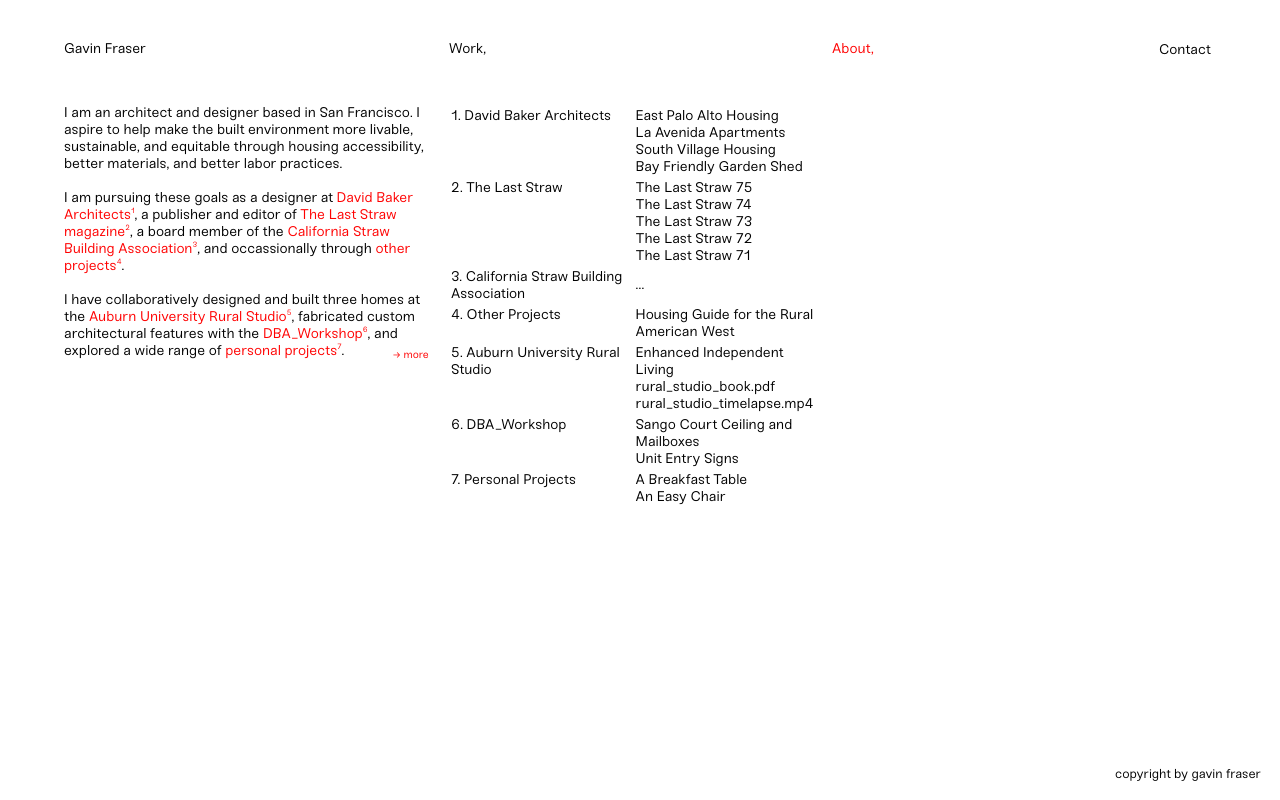
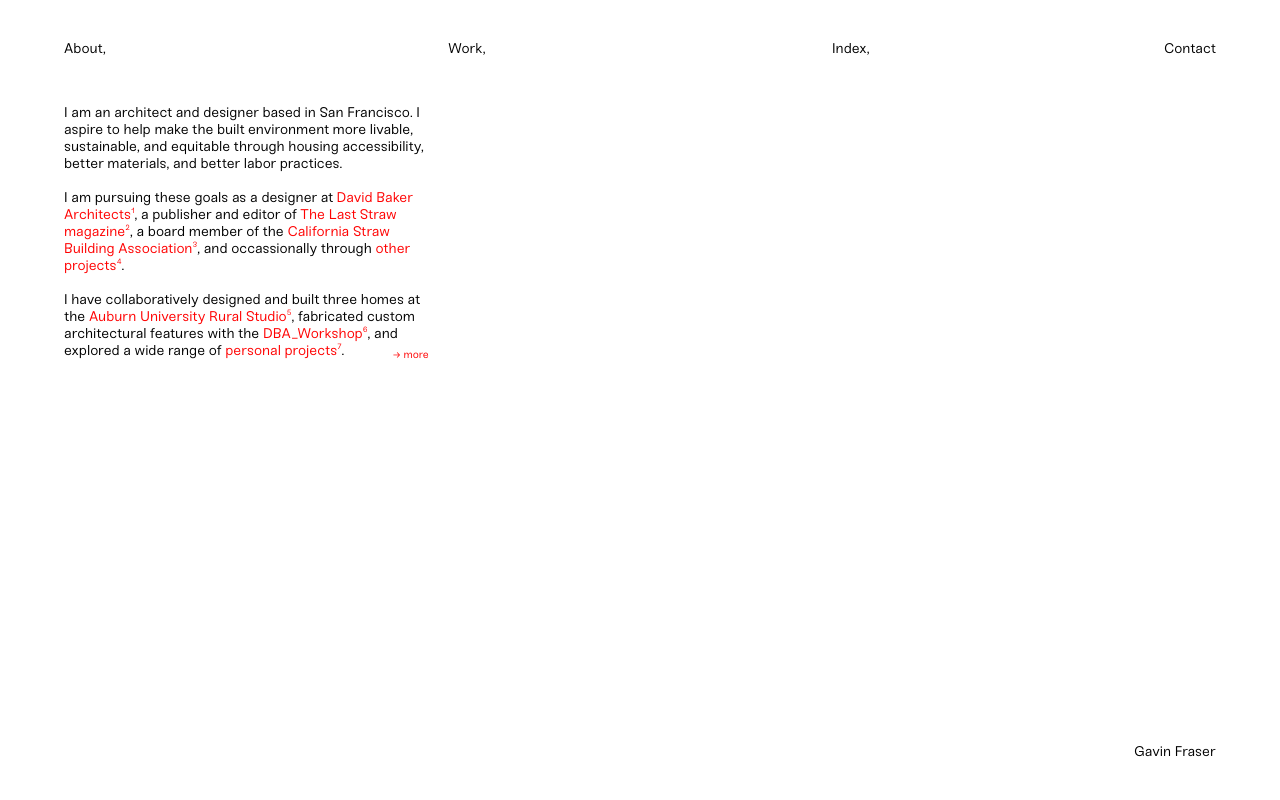
Before and after one commit to gavinlesterfraser/gavinlesterfraser.github.io, an Astro site: page / in a window 1280 px wide. Built offline with nearby package versions, Linux system fonts and the light colour scheme; Astro itself is replaced by a stand-in of ours.

Commit message:
updated header

```diff
--- a/src/components/Footer.astro
+++ b/src/components/Footer.astro
@@ -1,11 +1,11 @@
 <div class="signature">
-    <h3>copyright by gavin fraser</p>
+    <h1>Gavin Fraser</h1>
 </div>
 
 <style>
 .signature {
     position: fixed;
-    bottom: 19px;
-    right: 19px;
+    bottom: 3.09vw;
+    right: 5vw;
 }
 </style>
--- a/src/components/Header.astro
+++ b/src/components/Header.astro
@@ -1,23 +1,51 @@
 
-<div class="navigation">
-    <div class="home">
-        <a href="/"><h1>Gavin Fraser</h1></a>
-    </div>
-    <div class="navbar">
-        <table>
-            <tr>
-                <td id="work-align">
-                    <a href="/work/" class="work"><h1>Work,</h1> </a>
-                </td>
+<div class="navbar">
+    <h1>
+        <div id="nav-left">
+            <a href="/">About,</a>
+        </div>
+        <div id="nav-leftish">
+            <a href="/work/">Work,</a>
+        </div>
+        <div id="nav-rightish">
+            <a href="/project-index/">Index,</a>
+        </div>
+        <div id="nav-right">
+            <a href="/contact/">Contact</a>
+        </div>
+    </h1>
+</div>
 
-                <td id="contact-align">
-                        <a href="/contact/" class="contact"><h1>Contact</h1> </a>
-                </td>
-            </tr>
-        </table>
-    </div>
 
-    <div id="about-align">
-        <a href="/about/"><h1>About,</h1></a>
-    </div>
-</div>
+<style>
+#nav-left {
+    position: fixed;
+    left: 5vw;
+    }
+#nav-leftish {
+    position: fixed;
+	left: 35vw;
+    }
+#nav-rightish {
+    position: fixed;
+	left: 65vw;
+    }
+#nav-right {
+    position: fixed;
+    right: 5vw;
+    }
+
+.navbar {
+    position: fixed;
+	top: 3.09vw;
+    z-index: 400;
+
+    }
+.navbar a {
+	color: #000;
+    }
+.navbar a:hover {
+	color: #000;
+	text-decoration: underline;
+    }
+</style>
--- a/src/pages/index.astro
+++ b/src/pages/index.astro
@@ -31,53 +31,6 @@
 					<a href="/about/" class="more" style="float: right"> &#8594; more</a>
 				</h2>
 			</div>
-			<div class="page-two about-me">
-				<table>
-					<tr>
-						<td class="resume-left"><h2>1. David Baker Architects</h2></td>
-						<td class="resume-right">
-							<h2>
-								East Palo Alto Housing<br />La Avenida Apartments<br />South Village Housing<br />Bay
-								Friendly Garden Shed
-							</h2>
-						</td>
-					</tr>
-					<tr>
-						<td class="resume-left"><h2>2. The Last Straw</h2></td>
-						<td class="resume-right">
-							<h2>
-								The Last Straw 75<br />The Last Straw 74<br />The Last Straw 73<br />The Last Straw
-								72<br />The Last Straw 71<br />
-							</h2>
-						</td>
-					</tr>
-					<tr>
-						<td class="resume-left"><h2>3. California Straw Building Association</h2></td>
-						<td class="resume-right"><h2>...</h2></td>
-					</tr>
-					<tr>
-						<td class="resume-left"><h2>4. Other Projects</h2></td>
-						<td class="resume-right"><h2>Housing Guide for the Rural American West</h2></td>
-					</tr>
-					<tr>
-						<td class="resume-left"><h2>5. Auburn University Rural Studio</h2></td>
-						<td class="resume-right">
-							<h2>
-								Enhanced Independent Living<br />rural_studio_book.pdf<br />rural_studio_timelapse.mp4
-							</h2>
-						</td>
-					</tr>
-					<tr>
-						<td class="resume-left"><h2>6. DBA_Workshop</h2></td>
-						<td class="resume-right"><h2>Sango Court Ceiling and Mailboxes<br />Unit Entry Signs</h2></td>
-					</tr>
-					<tr>
-						<td class="resume-left"><h2>7. Personal Projects</h2></td>
-						<td class="resume-right">
-							<h2>A Breakfast Table<br />An Easy Chair</h2>
-						</td>
-					</tr>
-				</table>
-			</div>
+
 		</div>
 </BaseLayout>
--- a/src/styles/global.css
+++ b/src/styles/global.css
@@ -144,40 +144,6 @@
 	}
 }
 
-.navbar {
-	position: fixed;
-	top: 2.91vw;
-	text-align: left;
-	margin: 0 0 0 34.82vw;
-	z-index: 9000;
-}
-
-.navbar a {
-	color: #000000;
-}
-.navbar a:hover {
-	color: #000;
-	text-decoration: underline;
-}
-
-.navbar td {
-	padding-right: 5px;
-}
-
-#contact-align{
-	position: fixed;
-	top: 3.09vw;
-	right: 5vw;
-	text-align: right;
-}
-
-#about-align{
-	position: fixed;
-	top: 3.09vw;
-	left: 65vw;
-	text-align: left;
-}
-
 p {
 	font-family: "Sneak", Helvetica, sans-serif;
 	font-size: 23pt;
@@ -309,7 +275,7 @@
 	text-align: left;
 	text-decoration: none;
 	font-weight: 400;
-	color: #2e5ceb;
+	color: #000;
 	display: block;
 	position: absolute;
 	z-index: 25;
@@ -500,25 +466,8 @@
 	height: auto;
 }
 
-.home {
-	text-align: left;
-	margin: 3.09vw 0 0 5vw;
-	position: fixed;
-	top: 0;
-	z-index: 400;
-}
-
-.home a {
-	color: #000000;
-}
-
 .blendmode {
 	position: absolute !important;
-}
-
-.home:hover {
-	text-decoration: underline;
-	cursor: default;
 }
 
 #filterLinks {
@@ -595,19 +544,7 @@
 }
 
 
-.nav-link:hover {
-	text-decoration: underline;
-}
 
-.nav-link {
-	---font-size: 15px;
-	color: #000;
-	text-decoration: none;
-	---position: relative;
-	---bottom: -20px;
-	cursor: pointer;
-	padding: 38px 0 19px 0;
-}
 
 #prev {
 	left: 0; /* Position the Previous link to the left */
@@ -632,13 +569,6 @@
 }
 .resume-right {
 	text-align: left;
-}
-
-.nav-links {
-	display: flex;
-	justify-content: space-between;
-	margin-top: 19px;
-	padding: 0; /* Add padding to prevent buttons from touching edges */
 }
 
 ---custom-cursor {
```
Also changed, not shown: src/components/project-index.astro (added, +48 -0 lines).
